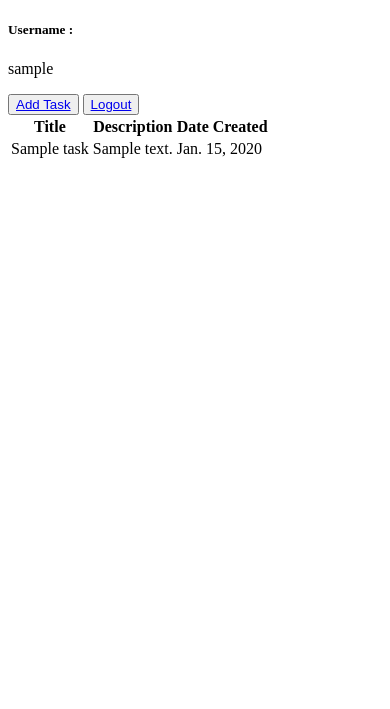
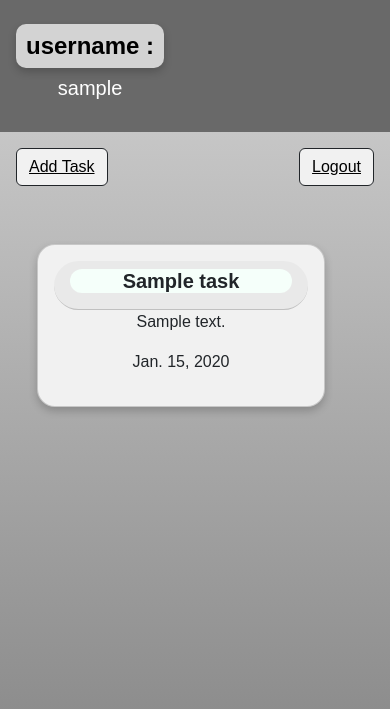
Before and after one commit to diafias/tugas2-pbp, a Django app: page /todolist/ in a window 390 px wide. Shown: the top 709 px of the page. Run offline with Django 4.2, Linux system fonts and the light colour scheme; a user stored in the database is signed in; tables that the repository leaves empty hold one stand-in row (values such as "Sample post").

Commit message:
membuat tugas 5

```diff
--- a/templates/base.html
+++ b/templates/base.html
@@ -5,13 +5,60 @@
 <head>
   <meta charset="UTF-8">
   <meta name="viewport" content="width=device-width, initial-scale=1.0">
+  <link rel="stylesheet" href="{% static 'css/style.css' %}">
+  <link href="https://cdn.jsdelivr.net/npm/bootstrap@5.2.1/dist/css/bootstrap.min.css" rel="stylesheet" integrity="sha384-iYQeCzEYFbKjA/T2uDLTpkwGzCiq6soy8tYaI1GyVh/UjpbCx/TYkiZhlZB6+fzT" crossorigin="anonymous">
   {% block meta %}
   {% endblock meta %}
+  <style>
+    * {
+      box-sizing: border-box;
+    }
+
+    body {
+      font-family: Arial, Helvetica, sans-serif;
+    }
+    .column {
+      float: left;
+      width: 30%;
+      padding: 12px;
+      align:center;
+    }
+
+    .row {
+      margin: 0 -5px;
+      padding: 10px;
+    }
+
+    .row:after {
+      content: "";
+      display: table;
+      clear: both;
+    }
+
+    @media screen and (max-width: 600px) {
+      .column {
+        width: 100%;
+        display: block;
+        margin-bottom: 20px;
+      }
+    }
+
+    .card {
+      box-shadow: 0 4px 8px 0 rgba(0, 0, 0, 0.2);
+      padding: 16px;
+      text-align: center;
+      background-color: #f1f1f1;
+      border-radius: 18px;
+    }
+    </style>
 </head>
 
-<body>
+<body style="background: -webkit-gradient(linear, left top, left bottom, from(#d3d3d3), to(#808080)) fixed;">
   {% block content %}
   {% endblock content %}
+  <script src="https://cdn.jsdelivr.net/npm/bootstrap@5.2.1/dist/js/bootstrap.bundle.min.js" integrity="sha384-u1OknCvxWvY5kfmNBILK2hRnQC3Pr17a+RTT6rIHI7NnikvbZlHgTPOOmMi466C8" crossorigin="anonymous"></script>
+  <script src="https://cdn.jsdelivr.net/npm/@popperjs/core@2.11.6/dist/umd/popper.min.js" integrity="sha384-oBqDVmMz9ATKxIep9tiCxS/Z9fNfEXiDAYTujMAeBAsjFuCZSmKbSSUnQlmh/jp3" crossorigin="anonymous"></script>
+  <script src="https://cdn.jsdelivr.net/npm/bootstrap@5.2.1/dist/js/bootstrap.min.js" integrity="sha384-7VPbUDkoPSGFnVtYi0QogXtr74QeVeeIs99Qfg5YCF+TidwNdjvaKZX19NZ/e6oz" crossorigin="anonymous"></script>
 </body>
 
 </html>
--- a/todolist/templates/add_task.html
+++ b/todolist/templates/add_task.html
@@ -6,9 +6,10 @@
 
 {% block content %}
 
-<div class = "login">
 
-    <h1>Add Task</h1>
+<div class="container" style="width:320px; padding-top:50px;">
+    <div class="card" style="width: 20rem; ">
+        <h1 style="text-align:center; font: bold 23px/1 sans-serif;">ADD TASK</h1>
 
         <form method="POST" action="">
             {% csrf_token %}
@@ -38,5 +39,6 @@
             </ul>
         {% endif %}
     </div>
+</div>
 
 {% endblock content %}
--- a/todolist/templates/todolist.html
+++ b/todolist/templates/todolist.html
@@ -1,14 +1,38 @@
 {% extends 'base.html' %}
 
 {% block content %}
-<h5>Username : </h5>
-<p>{{request.user}}</p>
 
-<button><a href="{% url 'todolist:add_task' %}">Add Task</a></button>
-<button><a href="{% url 'todolist:logout' %}">Logout</a></button>
+<nav class="navbar" style="background-color: #696969;">
+    <div class="m-3 d-flex flex-column justify-content-between align-items-center">
+        <h5 class="text-black" style="font: bold 24px/1 sans-serif; background-color: #d3d3d3; border-radius: 10px; padding:10px; box-shadow: 0 4px 8px 0 rgba(0, 0, 0, 0.2)">username : </h5>
+        <h5 class="text-white">{{request.user}}</h5>
+    </div>
+</nav>
 
-<table>
-    <tr>
+<div class="m-3 d-flex flex-row justify-content-between">
+    <button type="button" class="btn btn-dark" style="background-color: #f1f1f1;"><a class="text-black text-decoration-none;" href="{% url 'todolist:add_task' %}">Add Task</a></button>
+    <button type="button" class="btn btn-dark" style="background-color: #f1f1f1;"><a class="text-black text-decoration-none;" href="{% url 'todolist:logout' %}">Logout</a></button>
+</div>
+
+<div class="container" style="padding : 20px;">
+    <div class="row">
+    {% for task in task_list %}
+        <div class="column">
+            <div class="card" style="width: 18rem; ">
+                <div class="card-header" style="border-radius: 25px;">
+                    <h5 class="card-title" style="background-color: #f5fffa; border-radius: 25px; font-weight: bold;">{{task.title}}</h5>
+                </div>
+                <p>{{task.description}}</p>
+                <p>{{task.date}}</p>
+            </div>
+        </div>
+    {% endfor %}
+    </div>
+</div>
+
+{% comment %}
+<table class="table table-striped table-bordered">
+    <tr class="table-dark">
         <th>Title</th>
         <th>Description</th>
         <th>Date Created</th>
@@ -21,5 +45,6 @@
         </tr>
     {% endfor %}
 </table>
+{% endcomment %}
 
 {% endblock content %}
--- a/todolist/views.py
+++ b/todolist/views.py
@@ -55,7 +55,7 @@ def add_task(request):
         if task_form.is_valid():
             task_form.instance.user = request.user
             task_form.save()
-            messages.success(request, 'Akun telah berhasil dibuat')
+            messages.success(request, 'Task berhasil ditambahkan :)')
             return redirect ('todolist:show_todolist')
     context = {
         'task_list ':'task_todolist',
```
Also changed, not shown: todolist/templates/login.html (+21 -22 lines). Lines whose indentation alone changed are shown as unchanged.
